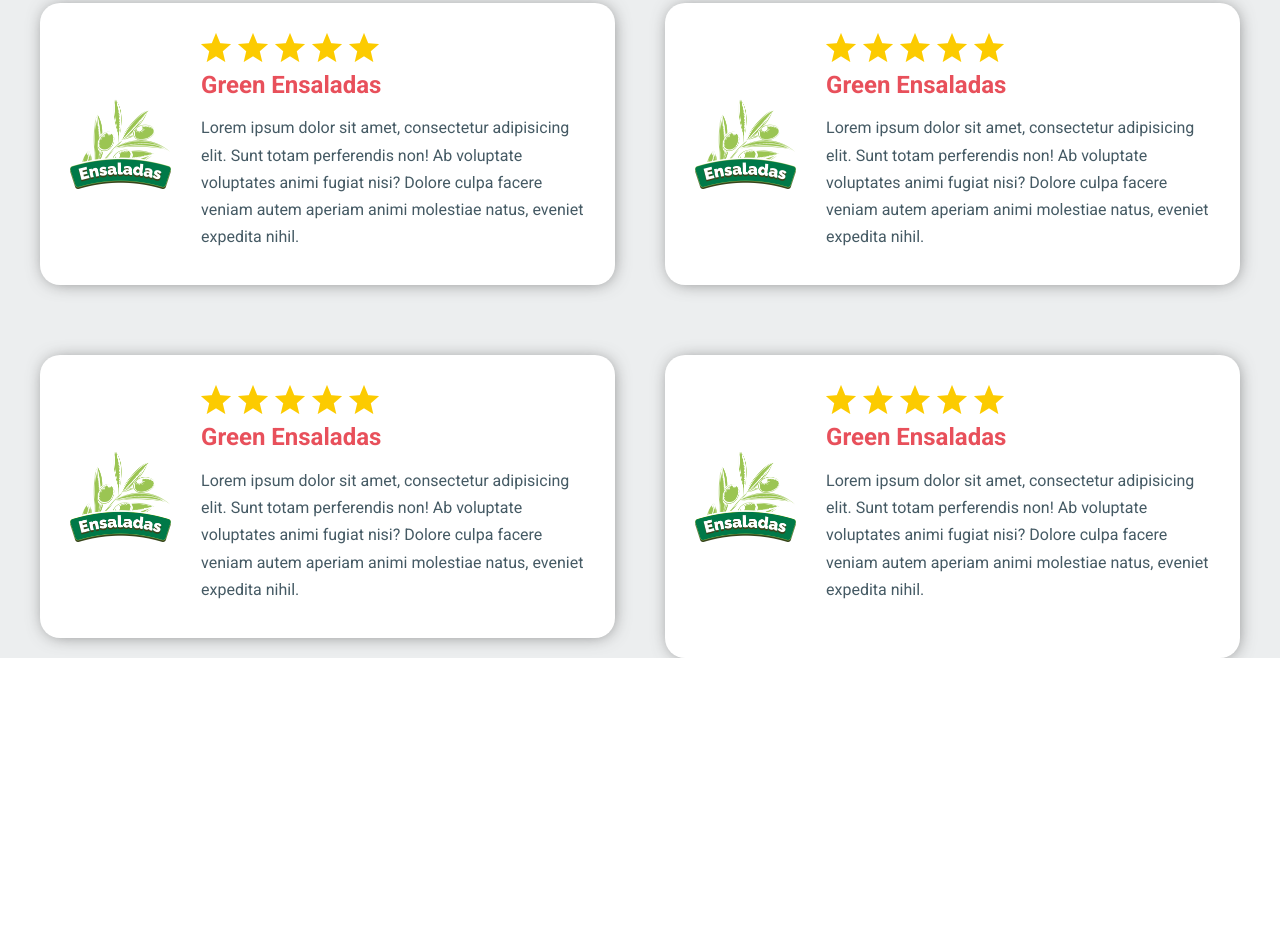
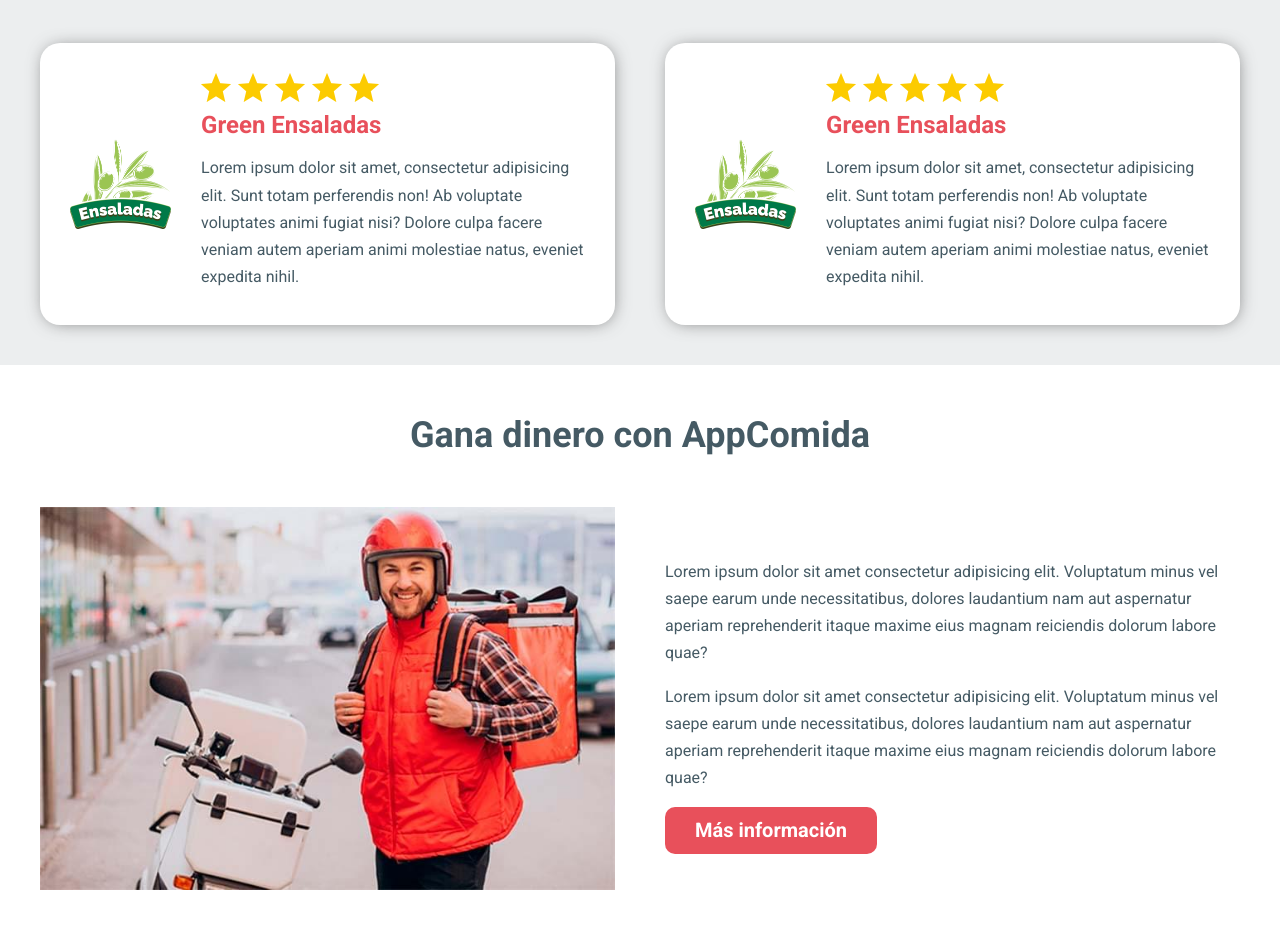
Before and after one commit to ErikaPalma/DeliveryApp, a website: page index.html in a window 1280 px wide. Shown: the part 3370-4310 px from the top of the page. Before the commit the page ends 4028 px from the top, so only its background shows below. Drawn offline with Linux system fonts and the light colour scheme.

Commit message:
Sección repartidores

```diff
--- a/index.html
+++ b/index.html
@@ -241,37 +241,36 @@
                     </div>
                 </div>
             </div><!--fin bloque favorito-->
-            <div class="favorito">
-                <div class="favorito__grid">
-                    <div class="favorito__imagen">
-                        <img src="build/img/logo_ensaladas.png" alt="logo restaurante">
-                    </div>
 
-                    <div class="favorito__contenido">
-                        <img src="build/img/estrellas.png" alt="calificación estrellas restaurante">
-                        <h3 class="favorito__nombre">Green Ensaladas</h3>
-                        <p class="favorito__descripcion">Lorem ipsum dolor sit amet, consectetur adipisicing elit. Sunt totam perferendis non! Ab voluptate voluptates animi
-                            fugiat nisi? Dolore culpa facere veniam autem aperiam animi molestiae natus, eveniet expedita nihil.</p>
-                    </div>
-                </div>
-            </div><!--fin bloque favorito-->
 
-            <div class="favorito">
-                <div class="favorito__grid">
-                    <div class="favorito__imagen">
-                        <img src="build/img/logo_ensaladas.png" alt="logo restaurante">
-                    </div>
 
-                    <div class="favorito__contenido">
-                        <img src="build/img/estrellas.png" alt="calificación estrellas restaurante">
-                        <h3 class="favorito__nombre">Green Ensaladas</h3>
-                        <p class="favorito__descripcion">Lorem ipsum dolor sit amet, consectetur adipisicing elit. Sunt totam perferendis non! Ab voluptate voluptates animi
-                            fugiat nisi? Dolore culpa facere veniam autem aperiam animi molestiae natus, eveniet expedita nihil.</p>
-                    </div>
-                </div>
-            </div><!--fin bloque favorito-->
         </div>
     </main>
 
+    <section class="repartidores">
+        <h2 class="repartidores__heading">Gana dinero con AppComida</h2>
+
+        <div class="repartidores__grid contenedor">
+            <div class="repartidores__imagen">
+                <img src="build/img/repartidor.jpg" alt="imagen repartidor">
+            </div>
+            <div class="repartidores__contenido">
+                <p class="repartidores__parrafo">
+                    Lorem ipsum dolor sit amet consectetur adipisicing elit.
+                    Voluptatum minus vel saepe earum unde necessitatibus, dolores
+                    laudantium nam aut aspernatur aperiam reprehenderit itaque maxime
+                     eius magnam reiciendis dolorum labore quae?
+                </p>
+                <p class="repartidores__parrafo">
+                    Lorem ipsum dolor sit amet consectetur adipisicing elit.
+                    Voluptatum minus vel saepe earum unde necessitatibus, dolores
+                    laudantium nam aut aspernatur aperiam reprehenderit itaque maxime
+                     eius magnam reiciendis dolorum labore quae?
+                </p>
+                <button class="repartidores__boton">Más información</button>
+            </div>
+        </div>
+    </section>
+
 </body>
 </html>
--- a/src/scss/app.scss
+++ b/src/scss/app.scss
@@ -4,3 +4,4 @@
 @use 'pasos';
 @use 'testimonios';
 @use 'favoritos';
+@use 'repartidores';
--- a/src/scss/favoritos/_favorito.scss
+++ b/src/scss/favoritos/_favorito.scss
@@ -6,12 +6,8 @@
     background-color: v.$blanco;
     padding: 3rem;
     box-shadow: 1px 1px 17px -4px rgba(72, 72, 72, 0.75);
-    margin-bottom: 2rem;
+    margin-bottom: 4rem;
     border-radius: 2rem;
-
-    &:last-of-type{
-        margin-bottom: 0;
-    }
 
     &__grid{
 
--- /dev/null
+++ b/src/scss/repartidores/_index.scss
@@ -0,0 +1 @@
+@forward 'repartidores';
--- /dev/null
+++ b/src/scss/repartidores/_repartidores.scss
@@ -0,0 +1,31 @@
+@use 'base/variables' as v;
+@use 'base/mixins' as m;
+
+.repartidores{
+    background-color: v.$blanco;
+    padding: v.$separacion 0;
+
+    &__heading{
+        text-align: center;
+        color: v.$secundario;
+    }
+
+    &__grid{
+
+        @include m.tablet {
+            @include m.grid(2, v.$separacion);
+            align-items: center;
+        }
+    }
+
+    &__parrafo{
+        color: v.$secundario;
+        font-size: 1.6rem;
+        line-height: 1.7;
+    }
+
+    &__boton{
+        @include m.boton(v.$primario, v.$blanco)
+    }
+
+}
```
Also changed, not shown: build/css/app.css, 1 other file.
